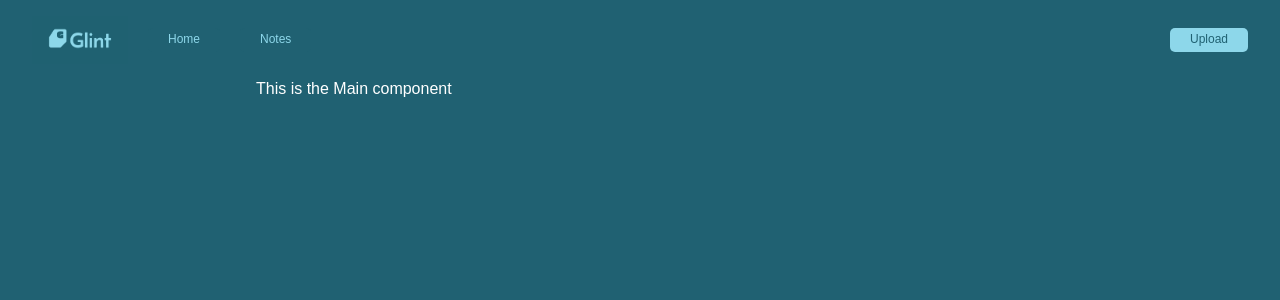
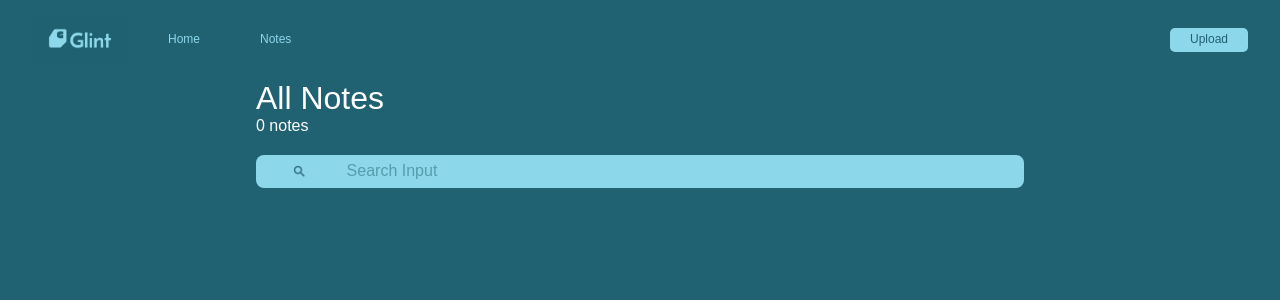
Before and after one commit to Muelvzz/markdown-note-taking-app, a React (Vite) app in the folder frontend/: page /notes in a window 1280 px wide. Shown: the top 300 px of the page. Built offline with nearby package versions, Linux system fonts and the light colour scheme; no server answers; a web font is replaced by a local one.

Commit message:
Notes Page

```diff
--- a/frontend/src/app/routes/Notes.tsx
+++ b/frontend/src/app/routes/Notes.tsx
@@ -1,11 +1,64 @@
+import { useEffect, useState } from "react"
+
 import Nav from "../../components/Nav"
+import NoteCard from "../../features/notes-page/components/NoteCard"
+import searchImage from "../../features/notes-page/assets/search-img.png"
+import { fetchSavedNotes } from "../../services/backend-api"
+
+interface Note {
+    id: string
+    file_name: string
+    content: string
+    created_at: string
+}
 
 export default function Notes() {
+    const [noteList, setNoteList] = useState<Note[]>([])
+    const [search, setSearch] = useState("")
+
+    const fetchItems = async () => {
+        const response = await fetchSavedNotes()
+        if (response?.data?.all_notes) {
+            setNoteList(response.data.all_notes)
+        }
+    }
+
+    const handleSearch = (search: string) => { setSearch(search.toLowerCase())}
+
+    useEffect(() => { fetchItems() }, [])
+
     return (
         <>
             <Nav />
-            <main>
-                This is the Main component
+            <main className="flex flex-col gap-y-5">
+                <div>
+                    <h2>All Notes</h2>
+                    <p>{ noteList.length } notes</p>
+                </div>
+                <div className="
+                    bg-(--secondary-color) text-(--primary-color) py-1 rounded-lg
+                    flex gap-x-2 px-4
+                ">
+                    <button className="p-1">
+                        <img
+                            src={ searchImage } alt="Search Image Icon"
+                            className="w-4"
+                        />
+                    </button>
+                    <input
+                        type="text"
+                        className="w-full text-(--primary-color) px-3"
+                        placeholder="Search Input"
+                        value={ search }
+                        onChange={(e) => handleSearch(e.target.value)}
+                    />
+                </div>
+                <div className="flex flex-col gap-y-5">
+                    <NoteCard
+                        noteList={ noteList }
+                        search={ search }
+                    />
+                </div>
             </main>
         </>
     )
--- /dev/null
+++ b/frontend/src/features/notes-page/components/NoteCard.tsx
@@ -0,0 +1,37 @@
+type Note = {
+    id: string
+    file_name: string
+    content: string
+    created_at: string
+}
+
+type NoteList = {
+  noteList: Note[]
+  search: string
+}
+
+export default function NoteCard({ noteList, search }: NoteList ) {
+
+  const filteredSavedNotes = noteList.filter((note) =>
+    note.file_name.toLowerCase().includes(search.toLowerCase())
+  )
+
+  return (
+    <>
+      {filteredSavedNotes.map((note) => (
+          <div
+              key={ note.id }
+              className="
+              bg-(--primary-color) text-(--secondary-color)
+              text-left p-3 border rounded-lg
+              ">
+              <div className="flex flex-col gap-y-2">
+                <h3>{ note.file_name }</h3>
+                <p>{ note.created_at }</p>
+                <p>{ note.content.slice(0, 200) }</p>
+              </div>
+          </div>
+      ))}
+    </>
+  )
+}
--- a/frontend/src/services/backend-api.ts
+++ b/frontend/src/services/backend-api.ts
@@ -20,3 +20,12 @@ export const requestUploadFile = async (file: File) => {
     console.error(`Network Error: ${error}`);
   }
 };
+
+export const fetchSavedNotes = async () => {
+  try {
+    const response = await api.get("/notes");
+    return response;
+  } catch (error) {
+    console.error(`Network Error: ${error}`);
+  }
+};
```
Also changed, not shown: frontend/src/features/notes-page/assets/search-img.png (added).
